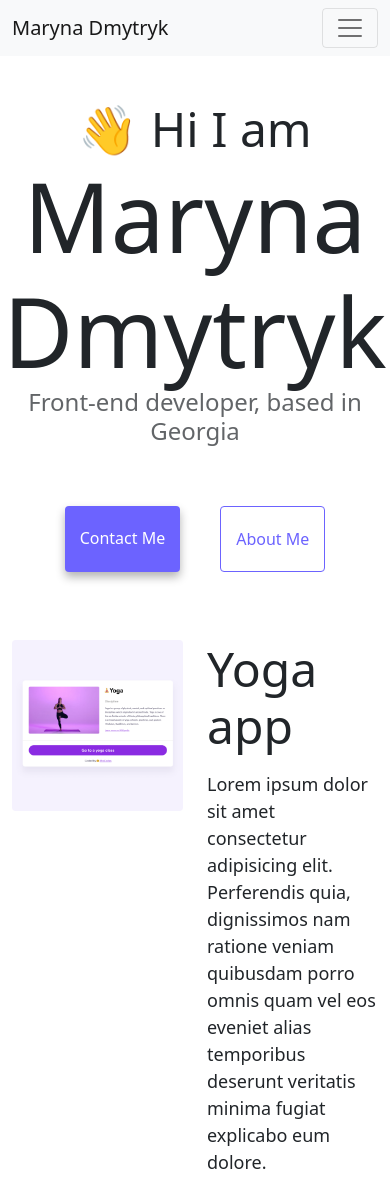
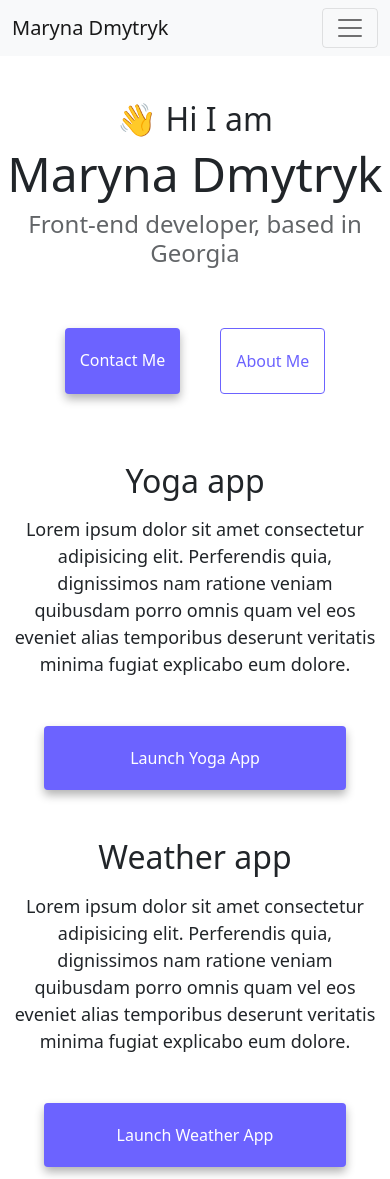
Before and after one commit to frekenb/homework-3-week, a plain HTML site: page index.html in a window 390 px wide. Shown: the top 1179 px of the page. Drawn offline with nearby package versions, Linux system fonts and the light colour scheme.

Commit message:
made pages responsive
added variants for mobile screen

```diff
--- a/index.html
+++ b/index.html
@@ -64,9 +64,12 @@
     <div class="container">
       <div class="row">
         <div class="col-6">
-          <img src="img/l3jP-yoga.png" class="img-fluid rounded" />
+          <img
+            src="img/l3jP-yoga.png"
+            class="img-fluid rounded d-none d-sm-block"
+          />
         </div>
-        <div class="col-6">
+        <div class="col-sm-6">
           <h2 class="mb-3">Yoga app</h2>
           <p>
             Lorem ipsum dolor sit amet consectetur adipisicing elit. Perferendis
@@ -80,7 +83,7 @@
         </div>
       </div>
       <div class="row mt-5">
-        <div class="col-6">
+        <div class="col-sm-6">
           <h2 class="mb-3">Weather app</h2>
           <p>
             Lorem ipsum dolor sit amet consectetur adipisicing elit. Perferendis
@@ -93,14 +96,20 @@
           </div>
         </div>
         <div class="col-6">
-          <img src="img/jxM9-weather.png" class="img-fluid rounded" />
+          <img
+            src="img/jxM9-weather.png"
+            class="img-fluid rounded d-none d-sm-block"
+          />
         </div>
       </div>
       <div class="row mt-5">
         <div class="col-6">
-          <img src="img/WgM8-yogurt.png" class="img-fluid rounded" />
+          <img
+            src="img/WgM8-yogurt.png"
+            class="img-fluid rounded d-none d-sm-block"
+          />
         </div>
-        <div class="col-6">
+        <div class="col-sm-6">
           <h2 class="mb-3">Yogurt app</h2>
           <p>
             Lorem ipsum dolor sit amet consectetur adipisicing elit. Perferendis
--- a/style.css
+++ b/style.css
@@ -86,3 +86,24 @@ p {
 .email-link:hover {
   text-decoration: underline;
 }
+
+@media (max-width: 576px) {
+  h1 {
+    font-size: 3rem;
+    line-height: 1.5;
+  }
+
+  h2 {
+    font-size: 2rem;
+    text-align: center;
+  }
+
+  p {
+    text-align: center;
+  }
+  .primary-link {
+    display: block;
+    margin: 0 2rem;
+    text-align: center;
+  }
+}
```
